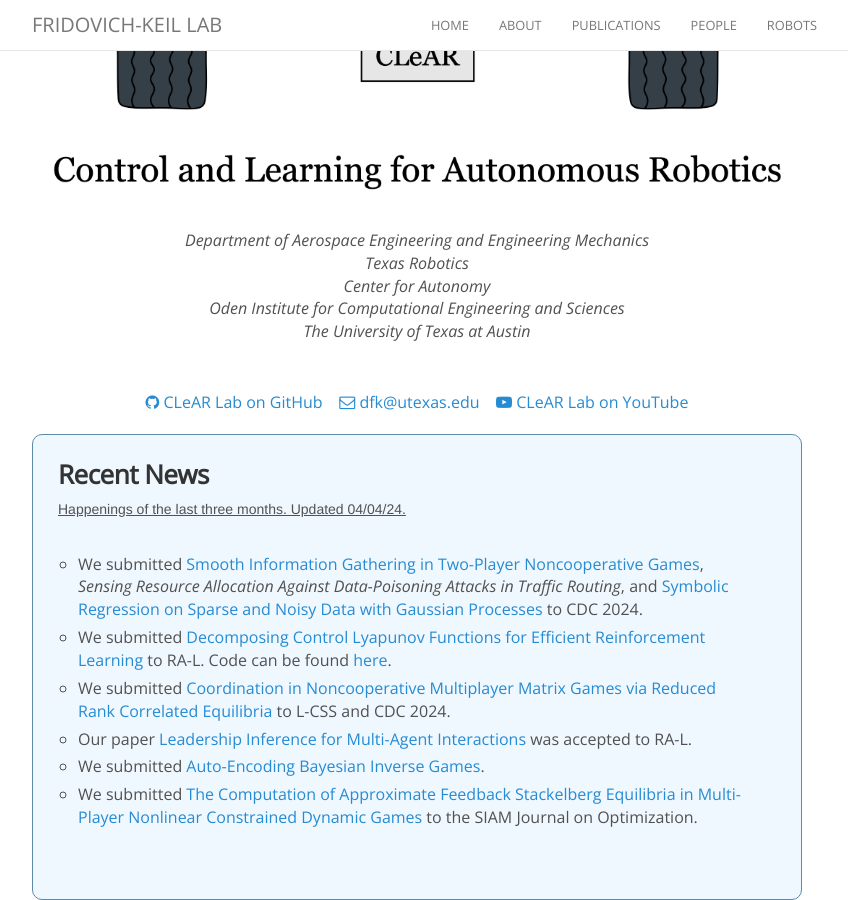
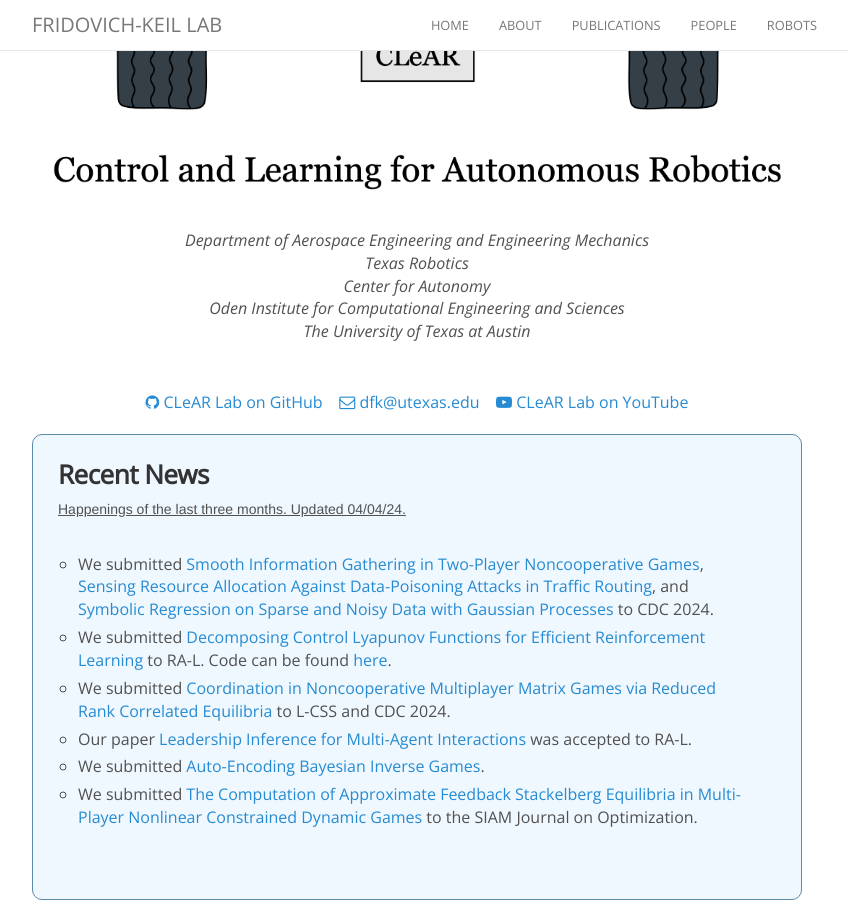
Before and after one commit to KordingLab/KordingLab.github.io, a Jekyll site: the page built from index.html, in a window 1280 px wide and 900 px high, scrolled down 577 px. Shown: the whole window, without its empty margins (223-1071 px from the left). Built offline with Jekyll 4.4.1, drawn with Linux system fonts in a browser that asks for light colours; nearby versions of some CDN libraries; comment, search, counter and statistics services are not loaded.

Commit message:
updating cdc link

```diff
--- a/_data/news.yml
+++ b/_data/news.yml
@@ -1,6 +1,6 @@
 - date: 2024-03-22
   details: >-
-    We submitted <a href="https://arxiv.org/pdf/2404.00733.pdf">Smooth Information Gathering in Two-Player Noncooperative Games</a>, <i>Sensing Resource Allocation Against Data-Poisoning Attacks in Traffic Routing</i>, and <a href="https://arxiv.org/pdf/2309.11076.pdf">Symbolic Regression on Sparse and Noisy Data with Gaussian Processes</a> to CDC 2024.
+    We submitted <a href="https://arxiv.org/pdf/2404.00733.pdf">Smooth Information Gathering in Two-Player Noncooperative Games</a>, <a href="https://arxiv.org/pdf/2404.02876.pdf">Sensing Resource Allocation Against Data-Poisoning Attacks in Traffic Routing</a>, and <a href="https://arxiv.org/pdf/2309.11076.pdf">Symbolic Regression on Sparse and Noisy Data with Gaussian Processes</a> to CDC 2024.
 
 - date: 2024-03-19
   details: >-
```
